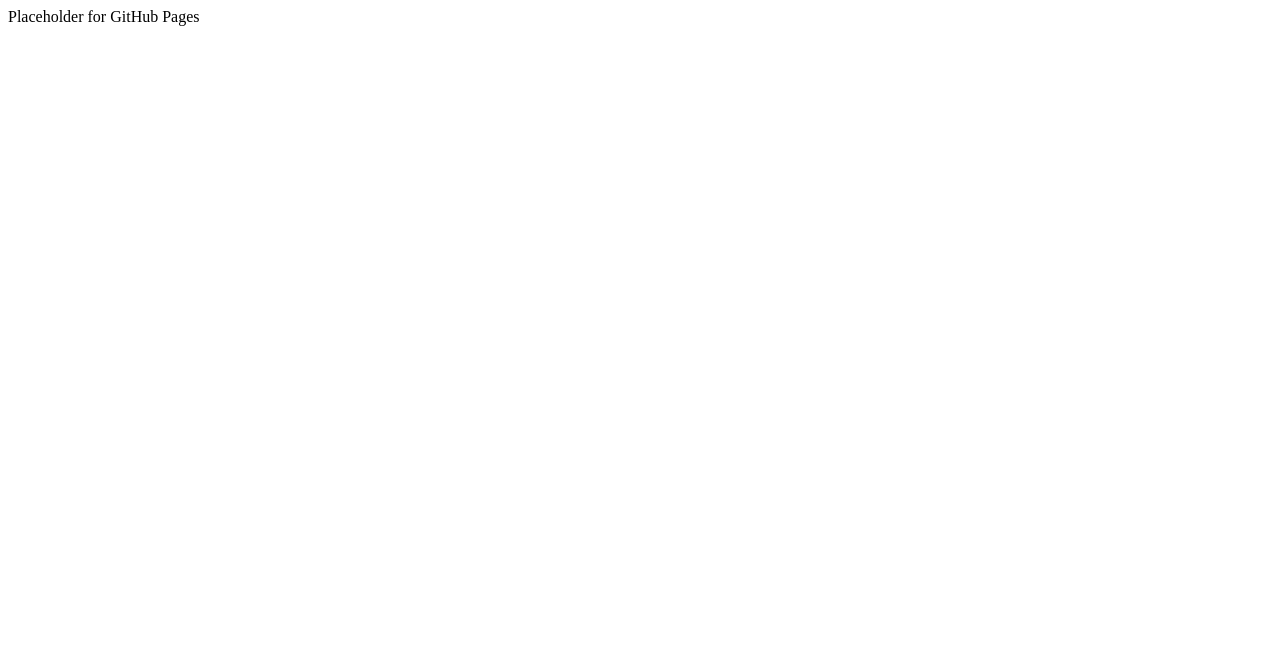
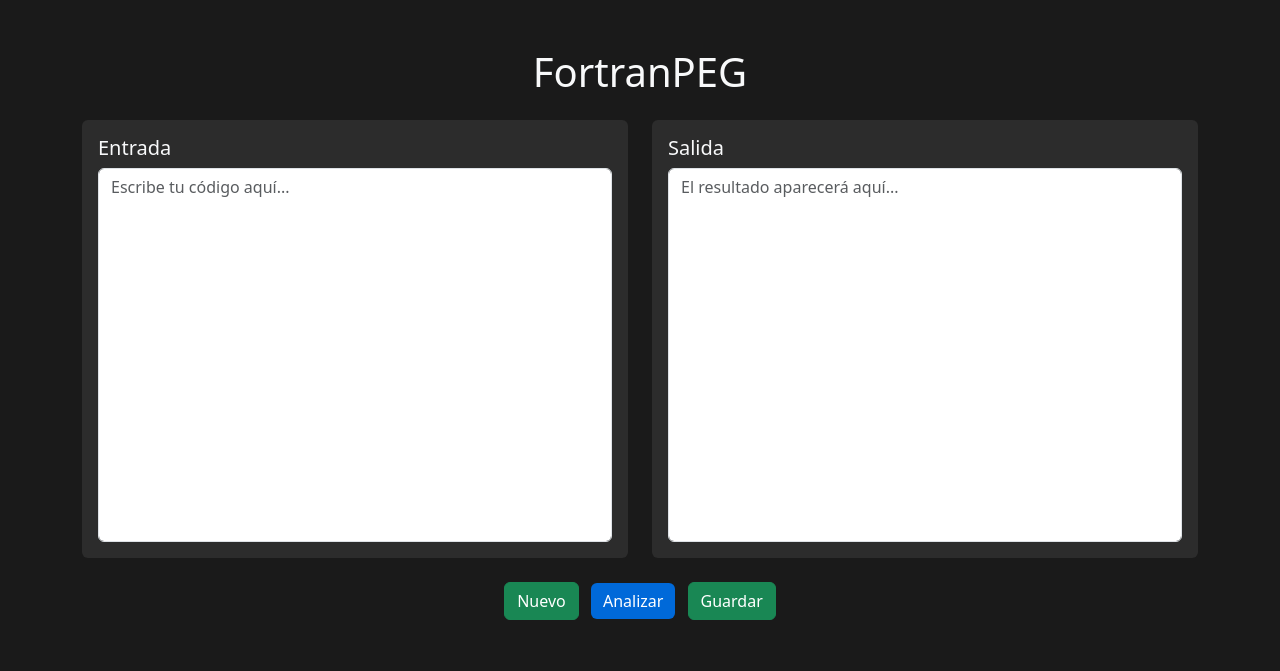
Before and after one commit to rauudy/prueba_page, a plain HTML site: page index.html in a window 1280 px wide. Drawn offline with nearby package versions, Linux system fonts and the light colour scheme.

Commit message:
deploy: 56658811a881901f53b6cc03ee6a3c3d8b086ad4

```diff
--- a/index.html
+++ b/index.html
@@ -1 +1,67 @@
-Placeholder for GitHub Pages
+<!DOCTYPE html>
+<html lang="en">
+<head>
+    <meta charset="UTF-8">
+    <meta name="viewport" content="width=device-width, initial-scale=1.0">
+    <title>FortranPEG</title>
+    <!-- Bootstrap CSS -->
+    <link href="https://cdn.jsdelivr.net/npm/bootstrap@5.3.0/dist/css/bootstrap.min.css" rel="stylesheet">
+    <style>
+        body {
+            background-color: #1a1a1a;
+            color: #f8f9fa;
+        }
+        h5 {
+            color: #f8f9fa;
+        }
+        textarea {
+            background-color: #343a40;
+            color: #f8f9fa;
+            border: none;
+            resize: none;
+        }
+        .btn-custom {
+            background-color: #0069d9;
+            color: #fff;
+            border: none;
+        }
+        .btn-custom:hover {
+            background-color: #0056b3;
+        }
+        .card {
+            background-color: #2c2c2c;
+            border: none;
+        }
+    </style>
+</head>
+<body>
+    <div class="container my-5">
+        <h1 class="text-center mb-4">FortranPEG</h1>
+        <div class="row">
+            <!-- Input Textbox -->
+            <div class="col-md-6">
+                <div class="card p-3">
+                    <h5>Entrada</h5>
+                    <textarea id="inputCode" class="form-control" rows="15" placeholder="Escribe tu código aquí..."></textarea>
+                </div>
+            </div>
+
+            <!-- Output Textbox -->
+            <div class="col-md-6">
+                <div class="card p-3">
+                    <h5>Salida</h5>
+                    <textarea id="outputCode" class="form-control" rows="15" placeholder="El resultado aparecerá aquí..." readonly></textarea>
+                </div>
+            </div>
+        </div>
+
+        <!-- Botones -->
+        <div class="text-center mt-4">
+            <button class="btn btn-success me-2" id="btn_nuevo">Nuevo</button>
+            <button class="btn btn-custom me-2" id="btn_analizar">Analizar</button>
+            <button class="btn btn-success" id="">Guardar</button>
+        </div>
+    </div>
+    <script type="module" src="../Backend/dist/src/index.js"></script>
+</body>
+</html>
```
Also changed, not shown: 1 other file.
